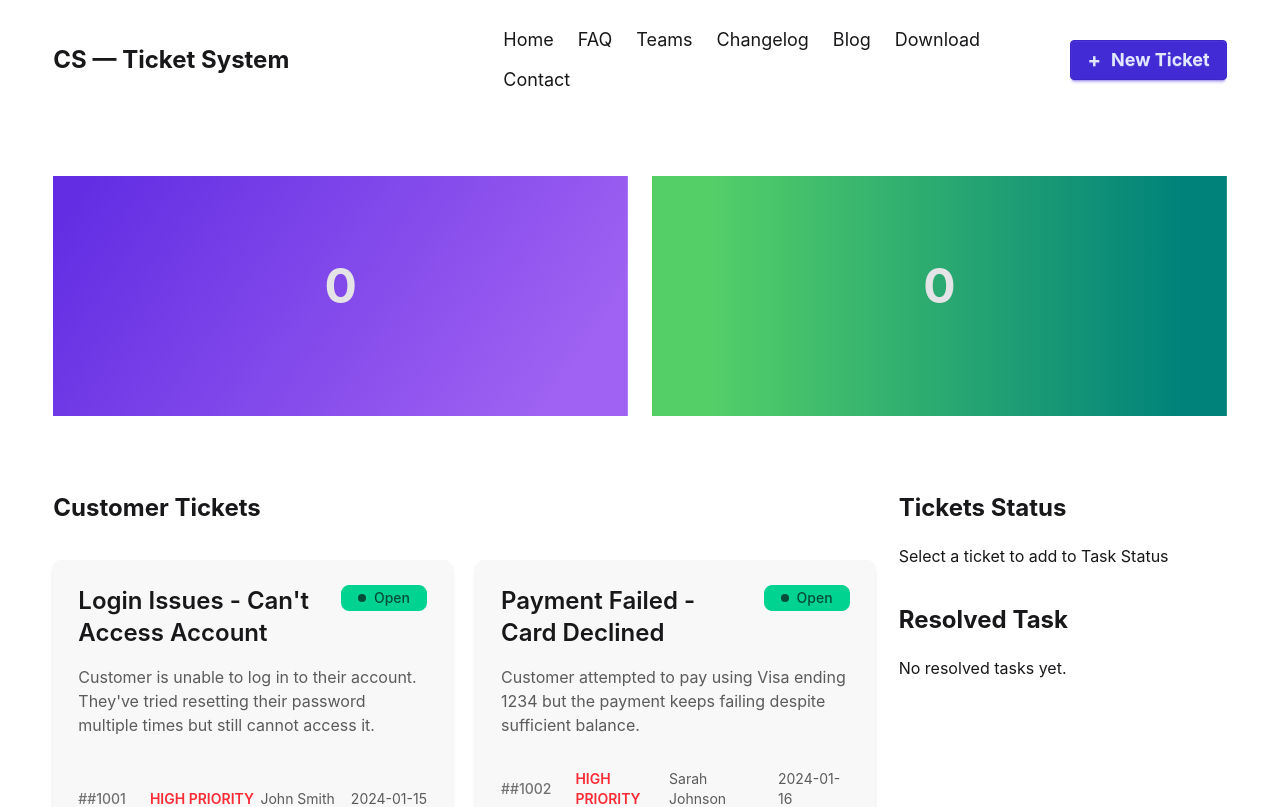
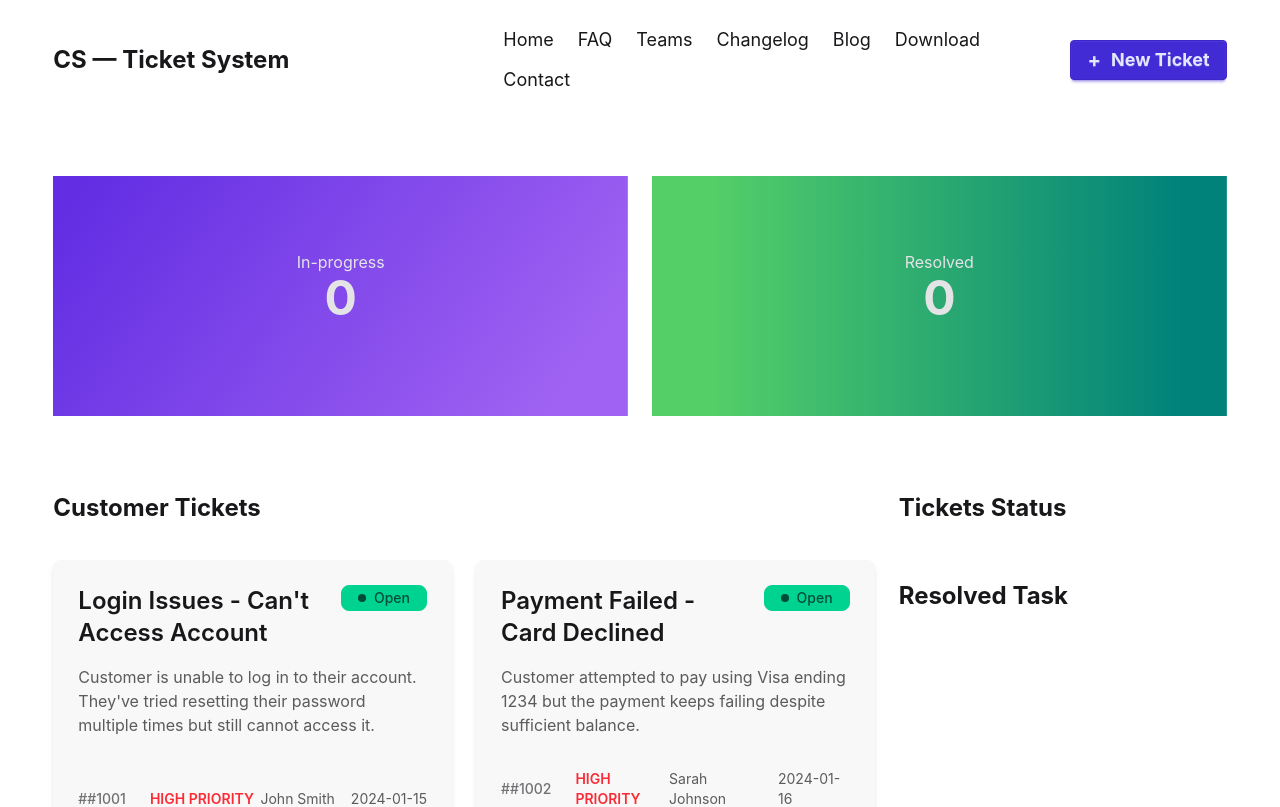
Before and after one commit to rejaur2287/mission-restart-customer-support-a2, a React (Vite) app: page / in a window 1280 px wide. Shown: the top 807 px of the page. Built offline with nearby package versions, Linux system fonts and the light colour scheme.

Commit message:
Task Status functionality added

```diff
--- a/src/App.jsx
+++ b/src/App.jsx
@@ -10,7 +10,7 @@ function App() {
   return (
     <>
       <Navbar></Navbar>
-      <Banner></Banner>
+      {/* <Banner></Banner> */}
       <Suspense fallback={<h3>Tickets are Loading...</h3>}>
         <Tickets ticketPromise={ticketPromise}></Tickets>
       </Suspense>
--- a/src/Components/Banner/Banner.jsx
+++ b/src/Components/Banner/Banner.jsx
@@ -1,6 +1,7 @@
 import React from "react";
 
-const Banner = () => {
+const Banner = ({ tasks, resolvedTasks }) => {
+  console.log(resolvedTasks);
   return (
     <div className="w-11/12 mx-auto my-10">
       {/* <h1 className="text-center text-3xl font-bold my-10">Banner Section</h1> */}
@@ -8,14 +9,16 @@ const Banner = () => {
         <div className="hero min-h-60 bg-[linear-gradient(125deg,#632EE3_5.68%,#9F62F2_88.38%)]">
           <div className="hero-content text-neutral-content text-center">
             <div className="max-w-md">
-              <h1 className="mb-5 text-5xl font-bold">0</h1>
+              <p>In-progress</p>
+              <h1 className="mb-5 text-5xl font-bold">{tasks.length}</h1>
             </div>
           </div>
         </div>
         <div className="hero min-h-60 bg-[linear-gradient(90deg,#54CF68_9.6%,#00827A_92.23%)]">
           <div className="hero-content text-neutral-content text-center">
             <div className="max-w-md">
-              <h1 className="mb-5 text-5xl font-bold">0</h1>
+              <p>Resolved</p>
+              <h1 className="mb-5 text-5xl font-bold">{resolvedTasks}</h1>
             </div>
           </div>
         </div>
--- a/src/Components/StatusBar/StatusBar.jsx
+++ b/src/Components/StatusBar/StatusBar.jsx
@@ -1,15 +1,33 @@
 import React from "react";
 
-const StatusBar = () => {
+const StatusBar = ({ tasks, handleComplete }) => {
+  console.log(tasks);
   return (
     <div className="flex flex-col items-stretch gap-4">
       <div>
         <h1 className="text-2xl font-bold my-5">Tickets Status</h1>
-        <p>Select a ticket to add to Task Status</p>
+        <div className="space-y-3">
+          {tasks.map((task) => (
+            <div
+              key={task.id}
+              className="flex justify-between items-center bg-white p-3 rounded-lg shadow"
+            >
+              <p className="text-black">{task.title}</p>
+
+              <button
+                onClick={() => handleComplete(task.id)}
+                className="btn btn-success btn-sm"
+              >
+                Complete
+              </button>
+            </div>
+          ))}
+        </div>
+        {/* <p>Select a ticket to add to Task Status</p> */}
       </div>
       <div>
         <h1 className="text-2xl font-bold my-5">Resolved Task</h1>
-        <p>No resolved tasks yet.</p>
+        {/* <p>No resolved tasks yet.</p> */}
       </div>
     </div>
   );
--- a/src/Components/TicketCard/TicketCard.jsx
+++ b/src/Components/TicketCard/TicketCard.jsx
@@ -1,8 +1,11 @@
 import React from "react";
 
-const TicketCard = ({ ticket }) => {
+const TicketCard = ({ ticket, handleAddTask }) => {
   return (
-    <div className="card bg-base-200 shadow-md border border-base-200 my-4">
+    <div
+      className="card bg-base-200 shadow-md border border-base-200 my-4"
+      onClick={() => handleAddTask(ticket)}
+    >
       <div className="card-body p-6">
         {/* Top Row */}
         <div className="flex items-start justify-between gap-4">
--- a/src/Components/Tickets/Tickets.jsx
+++ b/src/Components/Tickets/Tickets.jsx
@@ -1,24 +1,46 @@
-import React, { use } from "react";
+import React, { use, useState } from "react";
 import TicketCard from "../TicketCard/TicketCard";
 import StatusBar from "../StatusBar/StatusBar";
+import Banner from "../Banner/Banner";
 
 const Tickets = ({ ticketPromise }) => {
   const tickets = use(ticketPromise);
-  //   console.log(tickets);
+  const [tasks, setTasks] = useState([]);
+  const [resolvedTasks, setResolvedTasks] = useState(0);
+  const handleAddTask = (ticket) => {
+    setTasks([...tasks, ticket]);
+    alert("Ticket added to Task Status!");
+    // console.log(tasks);
+  };
+
+  const handleComplete = (id) => {
+    alert("Task Completed!");
+    const remaining = tasks.filter((task) => task.id !== id);
+    // console.log(remaining);
+    setTasks(remaining);
+    setResolvedTasks(resolvedTasks + 1);
+  };
   return (
+    <>
+      <Banner tasks={tasks} resolvedTasks={resolvedTasks}></Banner>
       <div className="w-11/12 mx-auto my-5">
         <div className="grid grid-cols-1 md:grid-cols-[70%_30%] gap-6 ">
           <div>
             <h1 className="text-2xl font-bold my-5">Customer Tickets</h1>
             <div className="grid grid-cols-1 md:grid-cols-2 gap-6">
               {tickets.map((ticket) => (
-              <TicketCard key={ticket.id} ticket={ticket}></TicketCard>
+                <TicketCard
+                  handleAddTask={handleAddTask}
+                  key={ticket.id}
+                  ticket={ticket}
+                ></TicketCard>
               ))}
             </div>
           </div>
-        <StatusBar></StatusBar>
+          <StatusBar tasks={tasks} handleComplete={handleComplete}></StatusBar>
         </div>
       </div>
+    </>
   );
 };
 
```
Lines whose indentation alone changed are shown as unchanged.
